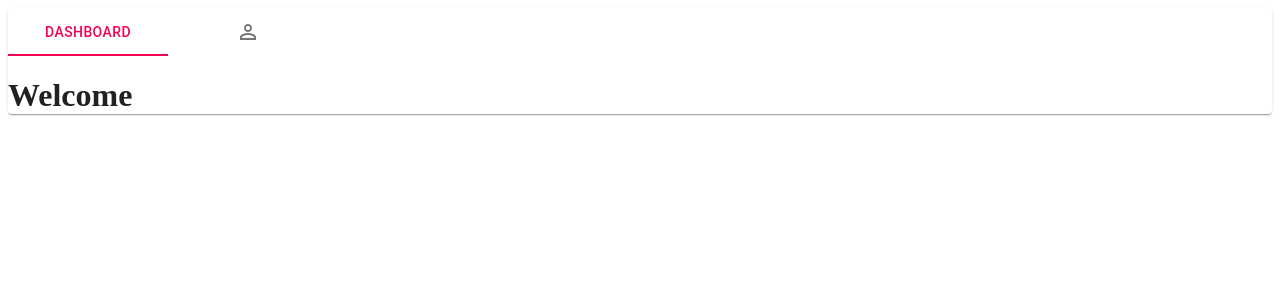
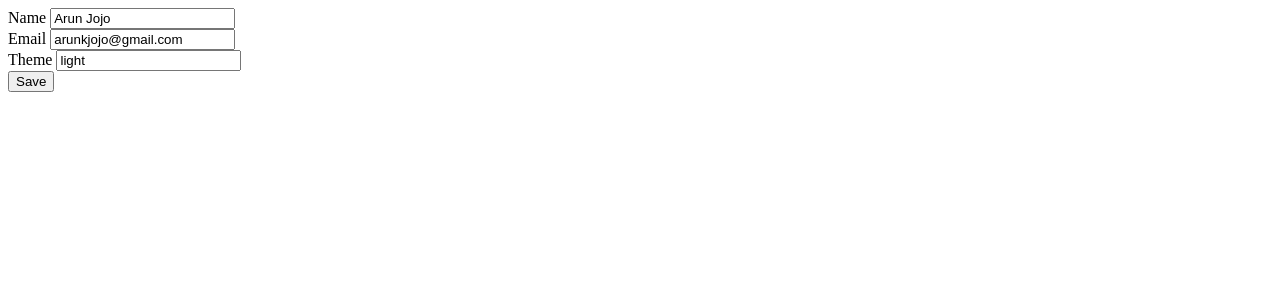
Before and after one commit to arunkjojo/react-o3sjkk, a React (Create React App) app: page /edit in a window 1280 px wide. Shown: the top 300 px of the page. Built offline with nearby package versions, Linux system fonts and the light colour scheme.

Commit message:
5 files modified

```diff
--- a/package.json
+++ b/package.json
@@ -10,7 +10,7 @@
     "react": "17.0.2",
     "react-dom": "17.0.2",
     "react-redux": "7.2.6",
-    "react-router-dom": "6.2.1"
+    "react-router-dom": "^6.2.1"
   },
   "scripts": {
     "start": "react-scripts start",
--- a/src/App.js
+++ b/src/App.js
@@ -1,6 +1,15 @@
 import React from 'react';
+import { BrowserRouter, Routes, Route } from 'react-router-dom';
 import { Header } from './Components/Header';
+import { Edit } from './Components/Edit';
 // import './style.css';
 export default function App() {
-  return <Header />;
+  return (
+    <BrowserRouter>
+      <Routes>
+        <Route exat path="/" element={<Header />} />
+        <Route path="edit" element={<Edit />} />
+      </Routes>
+    </BrowserRouter>
+  );
 }
--- a/src/Components/Edit.js
+++ b/src/Components/Edit.js
@@ -1,4 +1,56 @@
-import React from 'react';
+import React, { useState } from 'react';
+import { Header } from './Header';
+import { useSelector, useDispatch } from 'react-redux';
+import { save_profile } from '../Redux/userSlice';
 export const Edit = () => {
-  return <h1>Edit</h1>;
+  const name = useSelector((state) => state.user.name);
+  const email = useSelector((state) => state.user.email);
+  const theme = useSelector((state) => state.user.theme);
+
+  const [userName, setUserName] = useState(name);
+  const [userEmail, setUserEmail] = useState(email);
+  const [userTheme, setUserTheme] = useState(theme);
+
+  const nameChange = (e) => {
+    setUserName(e.target.value);
+  };
+  const emailChange = (e) => {
+    setUserEmail(e.target.value);
+  };
+  const themeChange = (e) => {
+    setUserTheme(e.target.value);
+  };
+
+  const dispatch = useDispatch();
+  const saveProfile = (e) => {
+    e.preventDefault();
+    dispatch(
+      save_profile({
+        userName: userName,
+        userEmail: userEmail,
+        userTheme: userTheme,
+      })
+    );
+  };
+  return (
+  <>
+    <form>
+      <div className="nameField">
+        <label for="name">Name </label>
+        <input id="name" onChange={nameChange} value={userName} />
+      </div>
+      <div className="emailField">
+        <label for="email">Email </label>
+        <input id="nemail" onChange={emailChange} value={userEmail} />
+      </div>
+      <div className="themeField">
+        <label for="theme">Theme </label>
+        <input id="theme" onChange={themeChange} value={userTheme} />
+      </div>
+      <div className="saveField">
+        <button onClick={saveProfile}>Save</button>
+      </div>
+    </form>
+  </>
+  );
 };
--- a/src/Components/Main.js
+++ b/src/Components/Main.js
@@ -1,11 +1,12 @@
 import React from 'react';
 import { Dashboard } from './Dashboard';
 import { MyAccount } from './MyAccount';
+import { Edit } from './Edit';
 export const Main = (props) => {
   switch (props.data) {
     case 0:
       return <Dashboard />;
     default:
-      return <MyAccount />;
+      return <Edit />;
   }
 };
--- a/src/Components/MyAccount.js
+++ b/src/Components/MyAccount.js
@@ -1,43 +1,39 @@
 import React from 'react';
-import { useSelector, useDispatch } from 'react-redux';
-import { save_profile } from '../Redux/userSlice';
+import { Link } from 'react-router-dom';
+import EditIcon from '@material-ui/icons/Edit';
+import { useSelector } from 'react-redux';
 export const MyAccount = () => {
   const id = useSelector((state) => state.user.id);
   const name = useSelector((state) => state.user.name);
   const email = useSelector((state) => state.user.email);
   const theme = useSelector((state) => state.user.theme);
-  const dispatch = useDispatch();
-  const saveProfile = () => {
-    dispatch(
-      save_profile({
-        userName: 'ARUN JOJO K',
-        userEmail: 'arunjojokalariparambil@gmail.com',
-        userTheme: 'dark',
-      })
-    );
-  };
   return (
     <div className="userData">
-      <h2>User Information</h2>
+      <h2>
+        User Information{' '}
+        <Link to="/edit">
+          <EditIcon />
+        </Link>
+      </h2>
+
       <table>
-        <thead>
         <tr>
           <th>ID</th>
+          <th>{id}</th>
+        </tr>
+        <tr>
           <th>Name</th>
+          <th>{name} </th>
+        </tr>
+        <tr>
           <th>Email</th>
+          <th>{email} </th>
+        </tr>
+        <tr>
           <th>Theme</th>
+          <th>{theme} </th>
         </tr>
-        </thead>
-        <tbody>
-          <tr>
-            <td>{id}</td>
-            <td>{name}</td>
-            <td>{email}</td>
-            <td>{theme}</td>
-          </tr>
-        </tbody>
       </table>
-      <button onClick={saveProfile}>Edit</button>
     </div>
   );
 };
```
Lines whose indentation alone changed are shown as unchanged.
